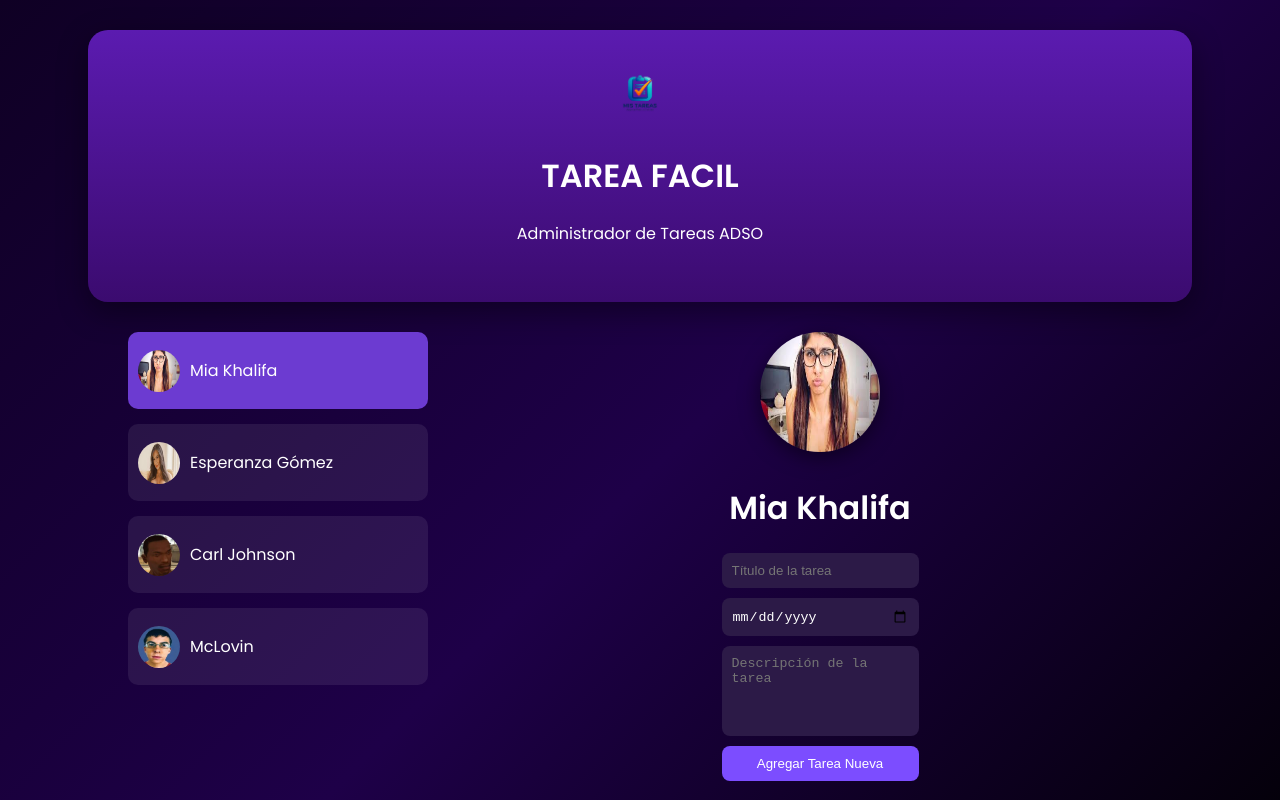
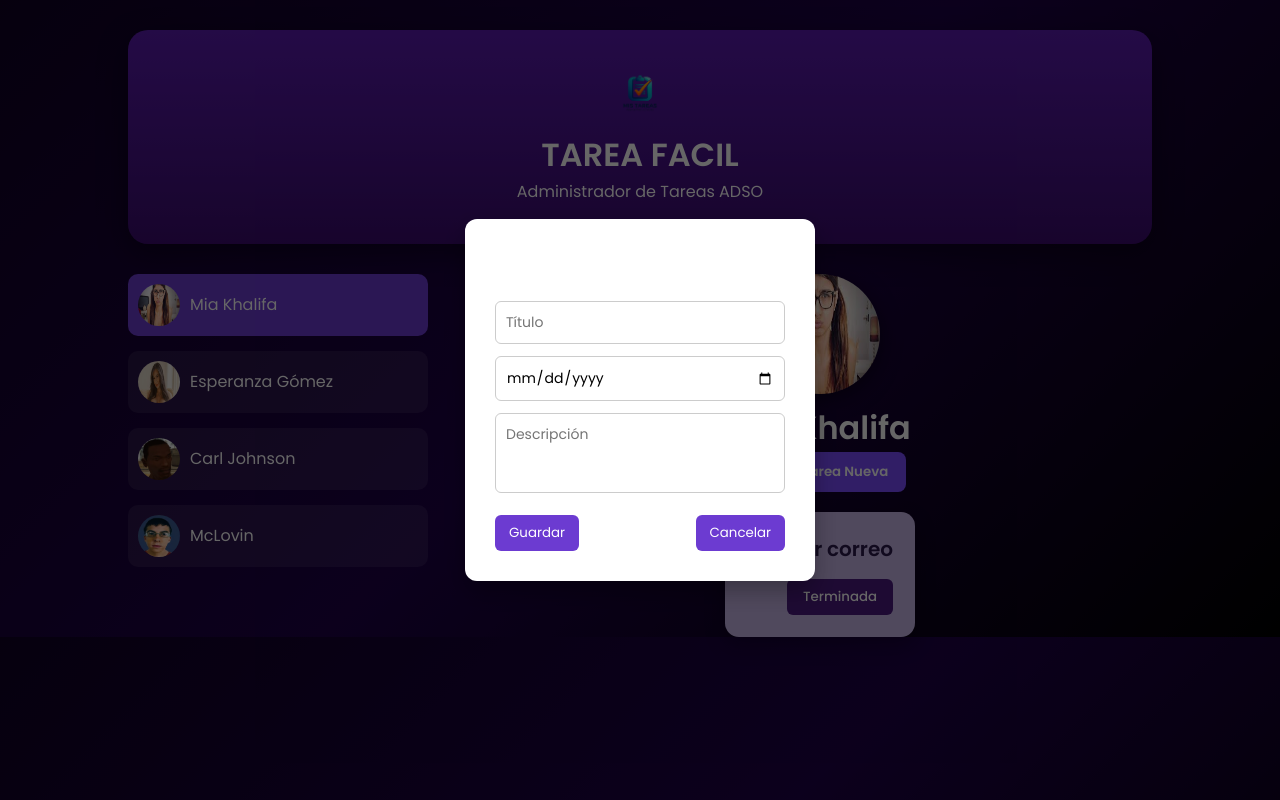
Before and after one commit to SebasBorda1212/TAREAS, an Angular app: page / in a window 1280 px wide. Both pictures are taken after a click on the button "Agregar Tarea Nueva". Shown: the top 800 px of the page. Built offline with nearby package versions, Linux system fonts and the light colour scheme.

Commit message:
Actualización

```diff
--- a/src/app/componentes/tareas/tareas.css
+++ b/src/app/componentes/tareas/tareas.css
@@ -1,47 +1,171 @@
-.formulario{
-display:flex;
-flex-direction:column;
-gap:10px;
-margin-bottom:25px;
-}
+/* BOTON AGREGAR */
 
-input,textarea{
-padding:10px;
-border-radius:8px;
-border:none;
-background:#2c1a47;
-color:white;
-}
-
-textarea{
-min-height:70px;
-resize:none;
-}
-
-button{
+.btn-agregar{
 background:#7c4dff;
 color:white;
 border:none;
-padding:10px;
+padding:10px 18px;
 border-radius:8px;
 cursor:pointer;
+margin-bottom:20px;
+font-weight:600;
+transition:0.2s;
 }
 
+.btn-agregar:hover{
+background:#6938d1;
+}
+
+/* CONTENEDOR DE TAREAS */
+
+.lista-tareas{
+display:flex;
+flex-direction:column;
+gap:18px;
+}
+
+/* TARJETA DE TAREA */
+
 .tarea-card{
-background:#b39ddb;
-padding:20px;
-border-radius:12px;
-margin-bottom:20px;
-box-shadow:0 4px 10px rgba(0,0,0,0.2);
+background:#c8b6e8;
+padding:22px;
+border-radius:14px;
+box-shadow:0 8px 20px rgba(0,0,0,0.25);
+animation:aparecer 0.4s ease;
+transition:0.2s;
 }
+
+.tarea-card:hover{
+transform:translateY(-4px);
+}
+
+/* TITULO */
+
+.tarea-card h3{
+font-size:20px;
+font-weight:600;
+color:#2c1a4d;
+margin-bottom:5px;
+}
+
+/* FECHA */
 
 .fecha{
 font-size:13px;
-color:#4527a0;
+color:#5a3b8c;
+display:block;
+margin-bottom:10px;
 }
+
+/* DESCRIPCION */
+
+.descripcion{
+font-size:15px;
+line-height:1.4;
+color:#2d2142;
+}
+
+/* ACCIONES */
 
 .acciones{
 display:flex;
 justify-content:flex-end;
+margin-top:15px;
+}
+
+/* BOTON TERMINADA */
+
+.acciones button{
+background:#4b1a7f;
+color:white;
+border:none;
+padding:8px 16px;
+border-radius:6px;
+cursor:pointer;
+font-weight:500;
+transition:0.2s;
+}
+
+.acciones button:hover{
+background:#321056;
+}
+
+/* MODAL FONDO OSCURO */
+
+.overlay{
+position:fixed;
+top:0;
+left:0;
+width:100%;
+height:100%;
+background:rgba(0,0,0,0.6);
+display:flex;
+justify-content:center;
+align-items:center;
+}
+
+/* VENTANA MODAL */
+
+.modal{
+background:white;
+padding:30px;
+border-radius:12px;
+width:350px;
+display:flex;
+flex-direction:column;
+gap:12px;
+box-shadow:0 10px 25px rgba(0,0,0,0.3);
+animation:aparecer 0.3s ease;
+}
+
+.modal h2{
+margin-bottom:5px;
+}
+
+/* INPUTS */
+
+.modal input,
+.modal textarea{
+padding:10px;
+border-radius:6px;
+border:1px solid #ccc;
+font-size:14px;
+}
+
+.modal textarea{
+min-height:80px;
+resize:none;
+}
+
+/* BOTONES MODAL */
+
+.botones{
+display:flex;
+justify-content:space-between;
 margin-top:10px;
 }
+
+.botones button{
+background:#6c3bd1;
+color:white;
+border:none;
+padding:8px 14px;
+border-radius:6px;
+cursor:pointer;
+}
+
+/* ANIMACION */
+
+@keyframes aparecer{
+
+from{
+opacity:0;
+transform:translateY(10px);
+}
+
+to{
+opacity:1;
+transform:translateY(0);
+}
+
+}
--- a/src/app/componentes/tareas/tareas.html
+++ b/src/app/componentes/tareas/tareas.html
@@ -1,27 +1,8 @@
-<div class="formulario">
-
-<input
-type="text"
-placeholder="Título de la tarea"
-[(ngModel)]="titulo">
-
-<input
-type="date"
-[(ngModel)]="fecha">
-
-<textarea
-placeholder="Descripción de la tarea"
-[(ngModel)]="descripcion">
-</textarea>
-
-<button (click)="agregarTarea()">
+<button class="btn-agregar" (click)="abrirModal()">
 Agregar Tarea Nueva
 </button>
 
-</div>
-
-
-<div class="tareas-container">
+<div class="lista-tareas">
 
 @for (tarea of tareas; track tarea){
 
@@ -38,11 +19,9 @@ Agregar Tarea Nueva
 </p>
 
 <div class="acciones">
-
 <button (click)="terminarTarea(tarea)">
 Terminada
 </button>
-
 </div>
 
 </div>
@@ -52,3 +31,44 @@ Terminada
 }
 
 </div>
+
+
+@if(mostrarModal){
+
+<div class="overlay" (click)="cerrarModal()">
+
+<div class="modal" (click)="$event.stopPropagation()">
+
+<h2>Nueva Tarea</h2>
+
+<input
+type="text"
+placeholder="Título"
+[(ngModel)]="titulo">
+
+<input
+type="date"
+[(ngModel)]="fecha">
+
+<textarea
+placeholder="Descripción"
+[(ngModel)]="descripcion">
+</textarea>
+
+<div class="botones">
+
+<button (click)="agregarTarea()">
+Guardar
+</button>
+
+<button (click)="cerrarModal()">
+Cancelar
+</button>
+
+</div>
+
+</div>
+
+</div>
+
+}
--- a/src/app/componentes/tareas/tareas.ts
+++ b/src/app/componentes/tareas/tareas.ts
@@ -12,15 +12,23 @@ export class Tareas {
 
 @Input() tareas:any[] = [];
 
+mostrarModal=false;
+
 titulo="";
 fecha="";
 descripcion="";
 
+abrirModal(){
+this.mostrarModal=true;
+}
+
+cerrarModal(){
+this.mostrarModal=false;
+}
+
 agregarTarea(){
 
-if(this.titulo.trim() === "") return;
-
-const nuevaTarea = {
+const nuevaTarea={
 titulo:this.titulo,
 fecha:this.fecha,
 descripcion:this.descripcion,
@@ -32,6 +40,8 @@ this.tareas.push(nuevaTarea);
 this.titulo="";
 this.fecha="";
 this.descripcion="";
+
+this.cerrarModal();
 }
 
 terminarTarea(tarea:any){
--- a/src/index.html
+++ b/src/index.html
@@ -1,6 +1,7 @@
 <!doctype html>
 <html lang="en">
 <head>
+  <link href="https://fonts.googleapis.com/css2?family=Poppins:wght@300;400;500;600&display=swap" rel="stylesheet">
   <link href="https://fonts.googleapis.com/css2?family=Poppins:wght@300;400;500;600&display=swap" rel="stylesheet">
   <meta charset="utf-8">
   <title>GestorTareas</title>
--- a/src/styles.css
+++ b/src/styles.css
@@ -146,3 +146,9 @@ cursor:pointer;
 text-decoration:line-through;
 color:#aaa;
 }
+*{
+margin:0;
+padding:0;
+box-sizing:border-box;
+font-family:'Poppins', sans-serif;
+}
```
